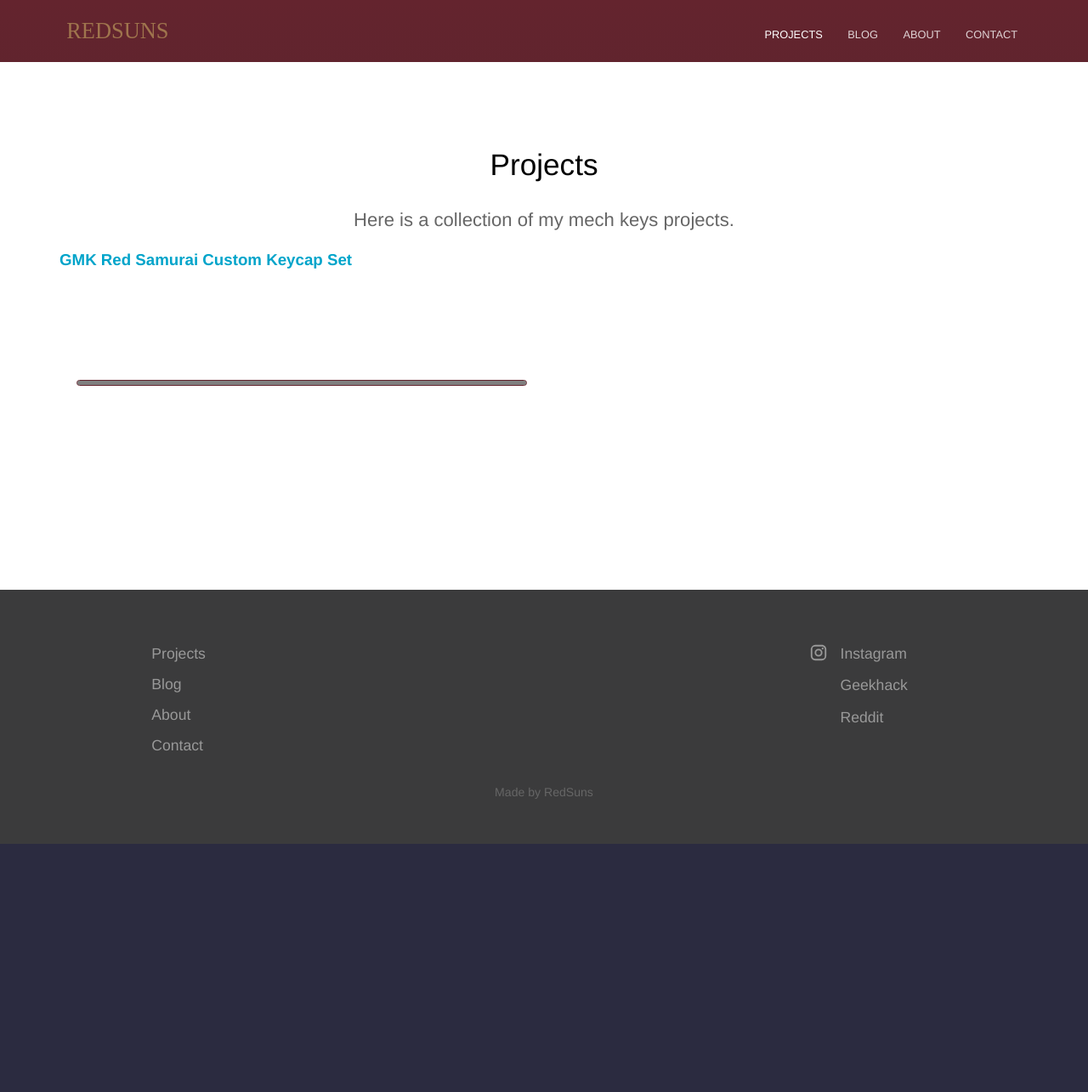
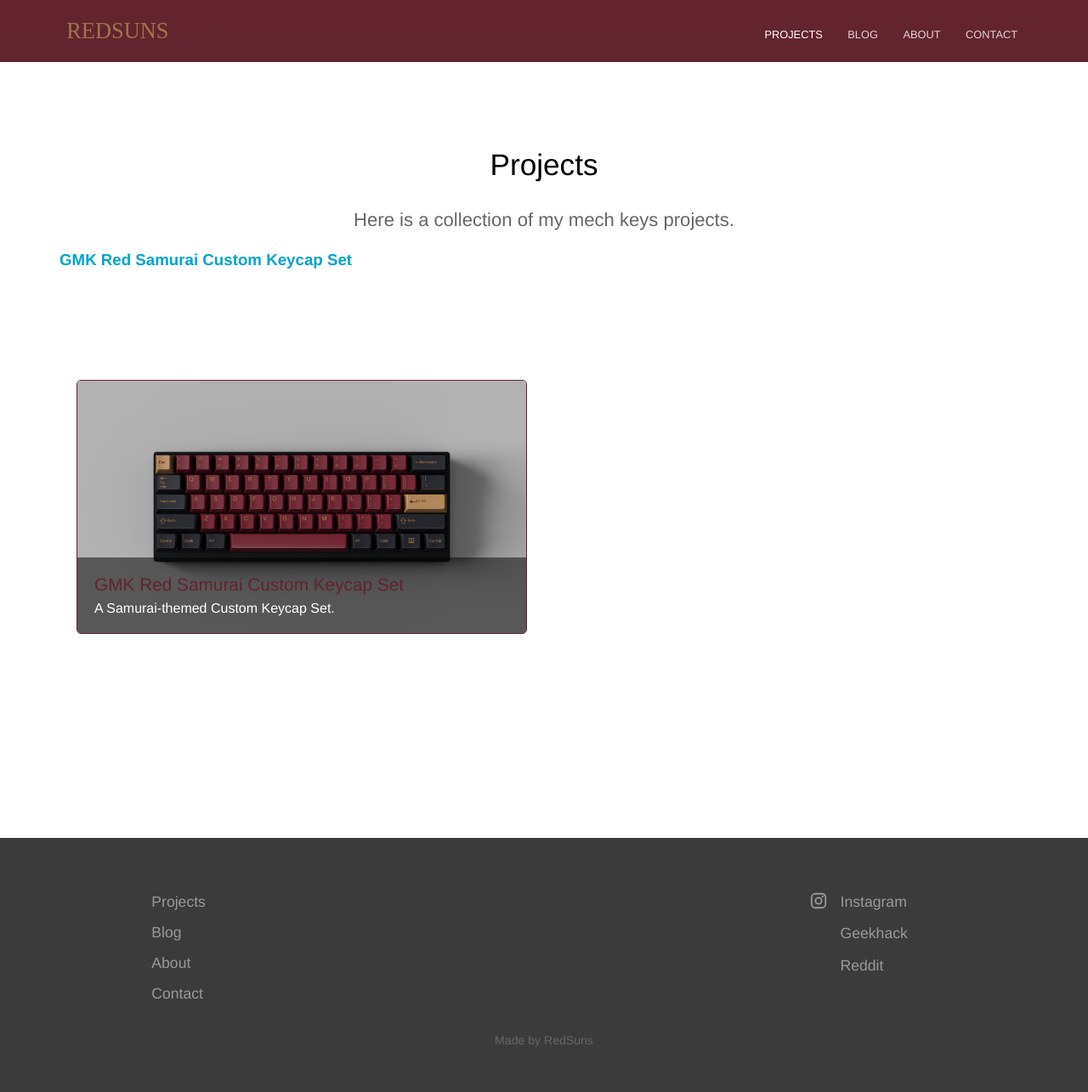
Before and after one commit to RedSunsRMK/redsunsrmk.github.io, a Jekyll site: the page built from projects.html, in a window 1280 px wide. Shown: the whole page at 85% size. Built offline with Jekyll 4.4.1, drawn with Linux system fonts in a browser that asks for light colours; before the commit the page ends 993 px from its top, so only the background shows below that.

Commit message:
Update red-samurai.html

```diff
--- a/_projects/red-samurai.html
+++ b/_projects/red-samurai.html
@@ -2,6 +2,7 @@
 layout: default
 title: GMK Red Samurai Custom Keycap Set
 description: A Samurai-themed Custom Keycap Set.
+image_path: /images/redsamurai/red-samurai.png
 ---
 <section class="hero">
 	<div class="text-container">
```
